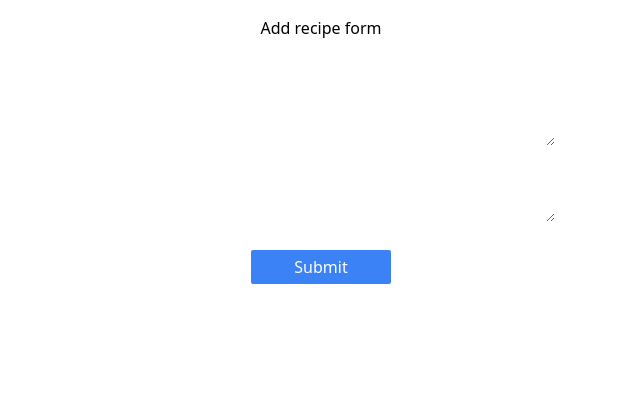
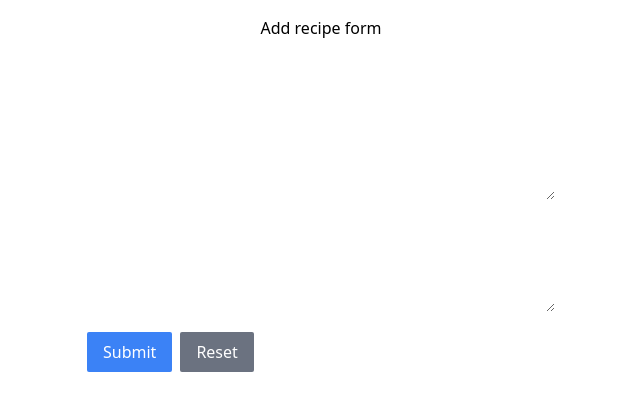
Before and after one commit to xieumar/alx-fe-reactjs, a React (Vite) app in the folder recipe-sharing-platform/: page /form in a window 1280 px wide. Shown: the top 410 px of the page, without its empty margins (319-959 px from the left). Built offline with nearby package versions, Linux system fonts and the light colour scheme.

Commit message:
made changes

```diff
--- a/recipe-sharing-platform/src/components/AddRecipeForm.jsx
+++ b/recipe-sharing-platform/src/components/AddRecipeForm.jsx
@@ -7,71 +7,109 @@ function AddRecipeForm() {
     preparation: "",
   });
 
+  // ✅ Error handling state
+  const [errors, setErrors] = useState({});
+
+  // ✅ Validation function
+  const validate = () => {
+    let newErrors = {};
+
+    if (form.title.trim().length === 0) {
+      newErrors.title = "Title is required";
+    }
+    if (form.ingredients.trim().length === 0) {
+      newErrors.ingredients = "Ingredients are required";
+    }
+    if (form.preparation.trim().length === 0) {
+      newErrors.preparation = "Preparation steps are required";
+    }
+
+    setErrors(newErrors);
+    return Object.keys(newErrors).length === 0; // ✅ true if no errors
+  };
+
   const handleSubmit = (e) => {
     e.preventDefault();
 
-    if (
-      form.title.trim().length <= 0 ||
-      form.ingredients.trim().length <= 0 ||
-      form.preparation.trim().length <= 0
-    ) {
-      alert("You must fill in the fields");
-      return;
-    }
+    if (!validate()) return; // stop if validation fails
 
     alert("Recipe submitted successfully!");
     console.log(form);
 
+    // ✅ Reset form & errors
     setForm({
       title: "",
       ingredients: "",
       preparation: "",
     });
+    setErrors({});
+  };
 
-  };
   return (
     <div className="formcontainer flex flex-col p-4 mx-auto w-[500px]">
-      <h1 className=" text-center">Add recipe form</h1>
-      <form onSubmit={handleSubmit} className=" flex flex-col gap-[20px]">
+      <h1 className="text-center">Add recipe form</h1>
+      <form onSubmit={handleSubmit} className="flex flex-col gap-2">
         <input
-          className="w-full h-[30px] p-[10px] text-white text-sm placeholder:text-white/40 bg-white/5 rounded-sm mb-2"
-          placeholder="Title"
+          className="w-full h-[48px] px-3 text-white text-sm placeholder:text-white/40 bg-white/5 rounded-sm mb-1"
+          placeholder="Recipe title"
           value={form.title}
-          onChange={(e) => {
+          onChange={(e) =>
             setForm({
               ...form,
               title: e.target.value,
-            });
-          }}
+            })
+          }
         />
+        {errors.title && <p className="text-red-400 text-xs">{errors.title}</p>}
+
         <textarea
-          className="w-full h-[48px] p-[10px] text-white text-sm placeholder:text-white/40 bg-white/5 rounded-sm mb-2"
+          className="w-full h-[100px] px-3 text-white text-sm placeholder:text-white/40 bg-white/5 rounded-sm mb-1"
           placeholder="Enter the list of ingredients"
           value={form.ingredients}
-          onChange={(e) => {
+          onChange={(e) =>
             setForm({
               ...form,
               ingredients: e.target.value,
-            });
-          }}
+            })
+          }
         ></textarea>
+        {errors.ingredients && (
+          <p className="text-red-400 text-xs">{errors.ingredients}</p>
+        )}
+
         <textarea
-          className="w-full h-[48px] p-[10px] text-white text-sm placeholder:text-white/40 bg-white/5 rounded-sm mb-2"
+          className="w-full h-[100px] px-3 text-white text-sm placeholder:text-white/40 bg-white/5 rounded-sm mb-1"
           placeholder="Enter the steps to make the dish"
           value={form.preparation}
-          onChange={(e) => {
+          onChange={(e) =>
             setForm({
               ...form,
               preparation: e.target.value,
-            });
-          }}
+            })
+          }
         ></textarea>
+        {errors.preparation && (
+          <p className="text-red-400 text-xs">{errors.preparation}</p>
+        )}
+
+        <div className="flex gap-2 mt-2">
           <button
             type="submit"
-          className="w-[30%] mx-auto bg-blue-500 text-white py-[5px] rounded-sm hover:bg-blue-600"
+            className="bg-blue-500 text-white py-2 px-4 rounded-sm hover:bg-blue-600"
           >
             Submit
           </button>
+          <button
+            type="button"
+            className="bg-gray-500 text-white py-2 px-4 rounded-sm hover:bg-gray-600"
+            onClick={() => {
+              setForm({ title: "", ingredients: "", preparation: "" });
+              setErrors({});
+            }}
+          >
+            Reset
+          </button>
+        </div>
       </form>
     </div>
   );
```
Lines whose indentation alone changed are shown as unchanged.
